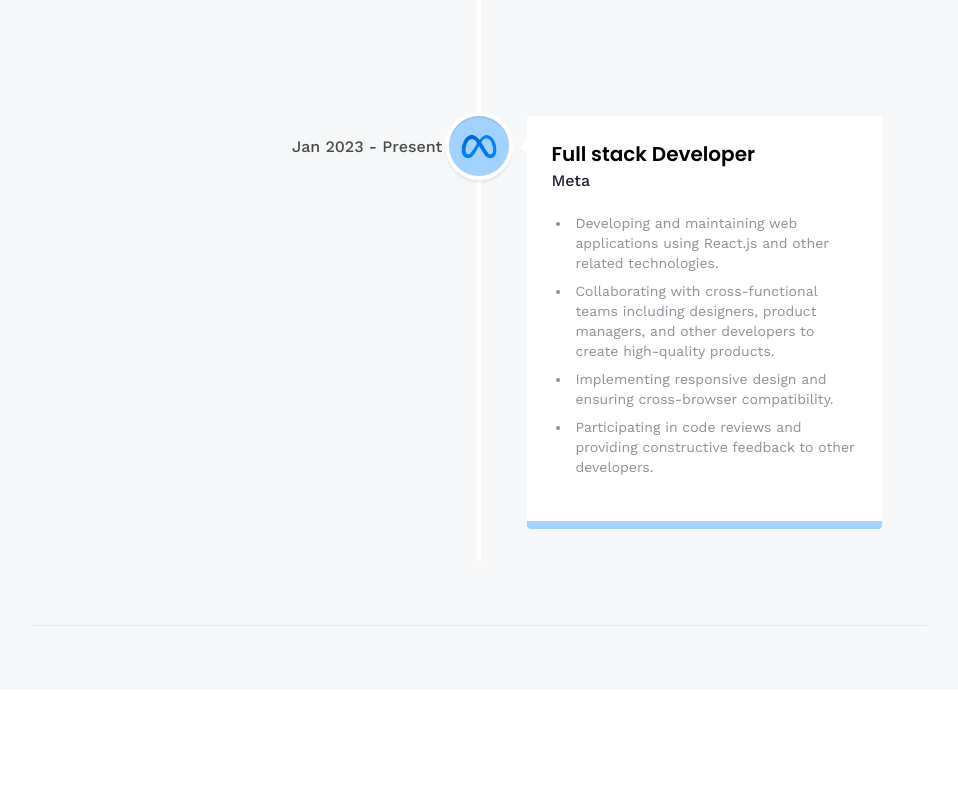
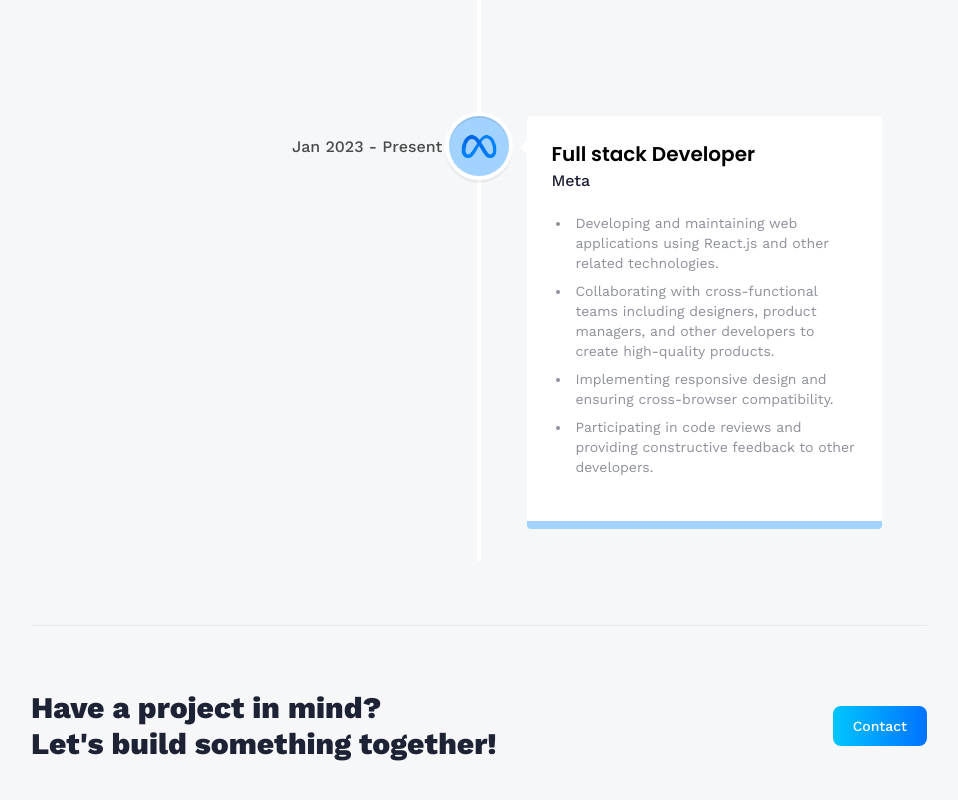
Before and after one commit to mrrlin/po, a React (Vite) app: page /about in a window 1280 px wide. Shown: the part 2293-3093 px from the top of the page, without its empty margins (161-1119 px from the left). Before the commit the page ends 2983 px from the top, so only its background shows below. Built offline with nearby package versions, Linux system fonts and the light colour scheme.

Commit message:
Added CTA component

```diff
--- /dev/null
+++ b/src/components/CTA.jsx
@@ -0,0 +1,15 @@
+import React from 'react'
+import { Link } from 'react-router-dom'
+
+const CTA = () => {
+  return (
+    <section className='cta'>
+      <p className='cta-text'>Have a project in mind? <br className='sm:block hidden' />
+        Let's build something together!
+      </p>
+      <Link to='/contact' className='btn'>Contact</Link>
+    </section>
+  )
+}
+
+export default CTA
--- a/src/pages/About.jsx
+++ b/src/pages/About.jsx
@@ -2,6 +2,7 @@
 import 'react-vertical-timeline-component/style.min.css';
 
 import { skills, experiences } from "../constants";
+import CTA from '../components/CTA';
 
 const About = () => {
   return (
@@ -86,6 +87,8 @@
       </div>
 
       <hr className='border-slate-200' />
+
+      <CTA />
     </section>
   )
 }
```
